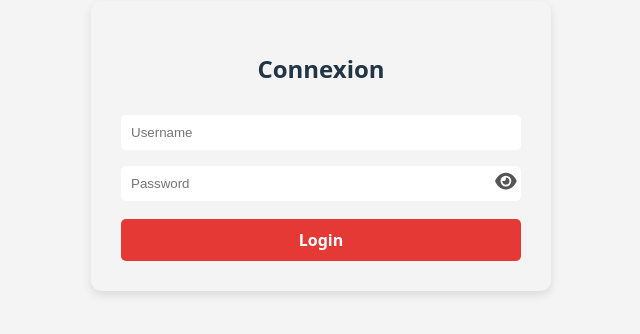
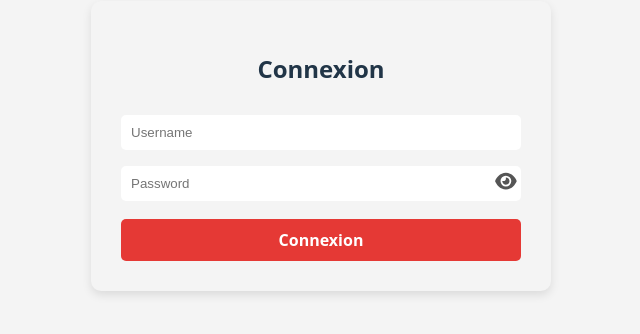
Before and after one commit to jovidal195/Jellyfile, a React (Vite) app in the folder jellyfile.client/: page / in a window 1280 px wide. Shown: the part 254-588 px from the top of the page, without its empty margins (319-959 px from the left). Built offline with nearby package versions, Linux system fonts and the light colour scheme; no server answers.

Commit message:
- fix login (bug causé par l'oeil)

```diff
--- a/jellyfile.client/src/components/LoginPage.jsx
+++ b/jellyfile.client/src/components/LoginPage.jsx
@@ -10,6 +10,7 @@ export default function LoginPage({ onLoginSuccess }) {
     const [show, setShow] = useState(false);
 
     const login = async () => {
+        console.log('login test');
         const res = await fetch('http://localhost:5291/api/auth/login', {
             method: 'POST',
             headers: { 'Content-Type': 'application/json' },
@@ -26,17 +27,19 @@ export default function LoginPage({ onLoginSuccess }) {
     };
 
     return (
-        <div className="login-container" onSubmit={e => { e.preventDefault(); login(); }}>
+        <form className="login-container" onSubmit={e => { e.preventDefault(); login(); }}>
+
             <h2>Connexion</h2>
+            {error && <p className="login-error">{error}</p>}
             <input placeholder="Username" value={username} onChange={e => setUsername(e.target.value)} />
             <input placeholder="Password" type={show ? "text" : "password"} value={password} onChange={e => setPassword(e.target.value)} />
             <span className="toggle-eye" onClick={() => setShow(!show)}>
                 {show ? <FontAwesomeIcon icon={faEyeSlash} /> : <FontAwesomeIcon icon={faEye} />}
             </span>
-            <button type="submit">Login</button>
-            {error && <p className="login-error">{error}</p>}
+            <button type="submit">Connexion</button>
 
 
-        </div>
+
+        </form>
     );
 }
```
